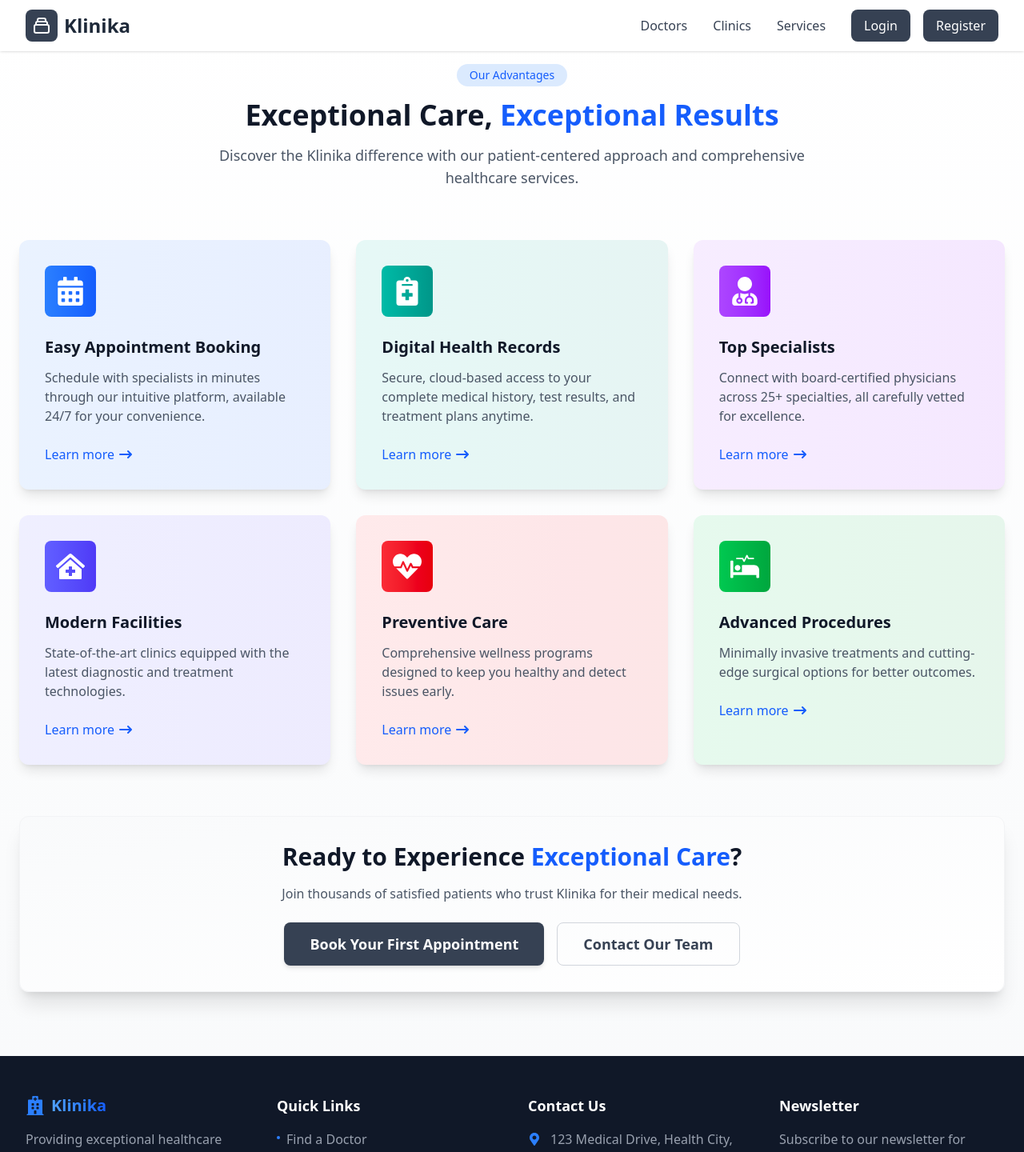
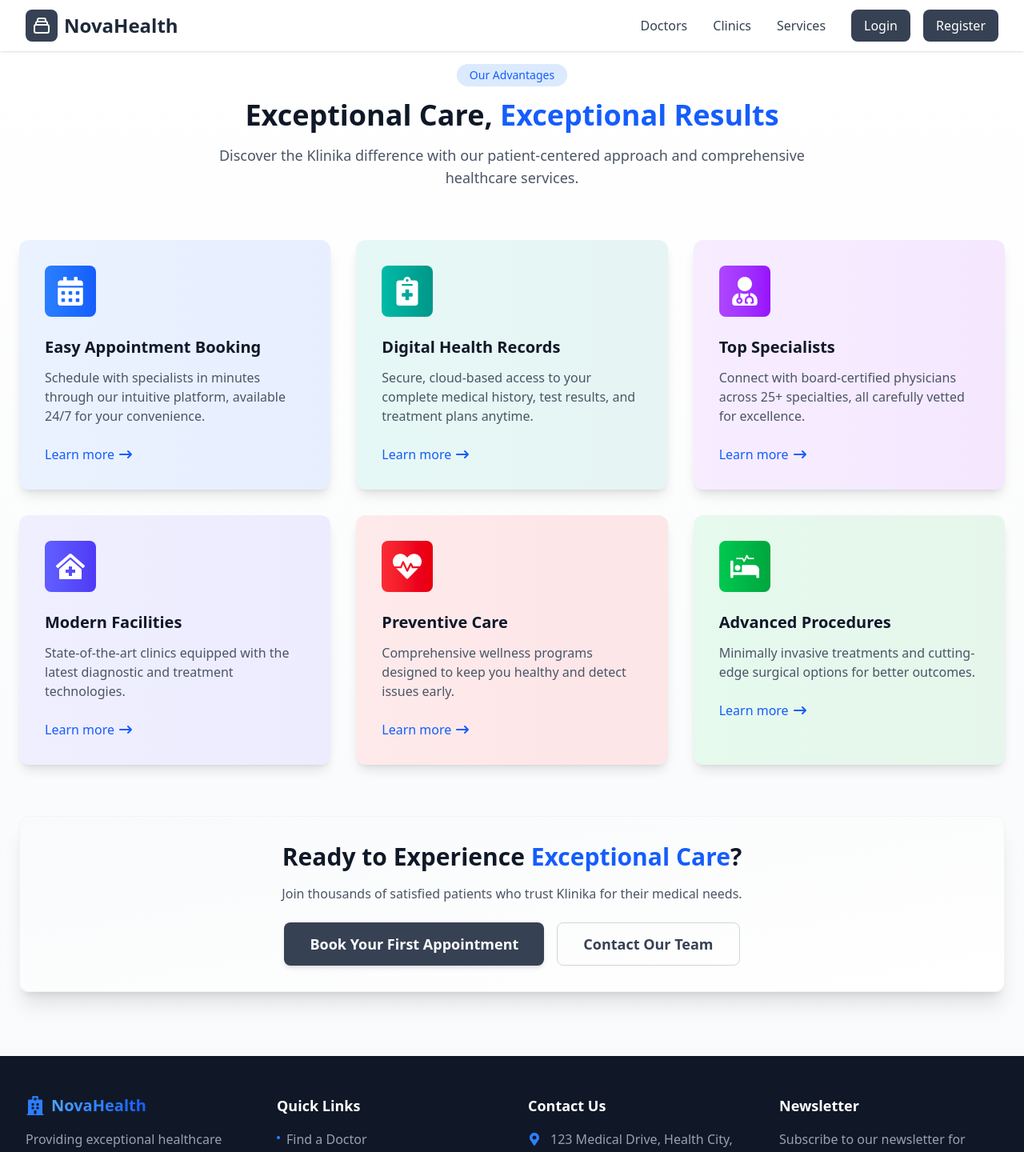
Before and after one commit to Mbarak-jr/KLINIKA, a React (Vite) app in the folder client/: page /services in a window 1280 px wide. Shown: the top 1440 px of the page at 80% size. Built offline with nearby package versions, Linux system fonts and the light colour scheme; no server answers.

Commit message:
updated the sidebar and header name from klinika to novahealth

```diff
--- a/client/src/components/layout/Footer.tsx
+++ b/client/src/components/layout/Footer.tsx
@@ -11,7 +11,7 @@ const Footer = () => {
             <div className="flex items-center space-x-2">
               <FaHospital className="text-blue-500 text-2xl" />
               <h3 className="text-xl font-bold bg-gradient-to-r from-blue-400 to-blue-600 bg-clip-text text-transparent">
-                Klinika
+                NovaHealth
               </h3>
             </div>
             <p className="text-gray-400">
--- a/client/src/components/layout/Header.tsx
+++ b/client/src/components/layout/Header.tsx
@@ -32,7 +32,7 @@ const Header = () => {
               <path strokeLinecap="round" strokeLinejoin="round" strokeWidth={2} d="M19 11H5m14 0a2 2 0 012 2v6a2 2 0 01-2 2H5a2 2 0 01-2-2v-6a2 2 0 012-2m14 0V9a2 2 0 00-2-2M5 11V9a2 2 0 012-2m0 0V5a2 2 0 012-2h6a2 2 0 012 2v2M7 7h10" />
             </svg>
           </div>
-          <span className="text-2xl font-bold text-gray-800">Klinika</span>
+          <span className="text-2xl font-bold text-gray-800">NovaHealth</span>
         </Link>
 
         {/* Desktop Nav */}
```
